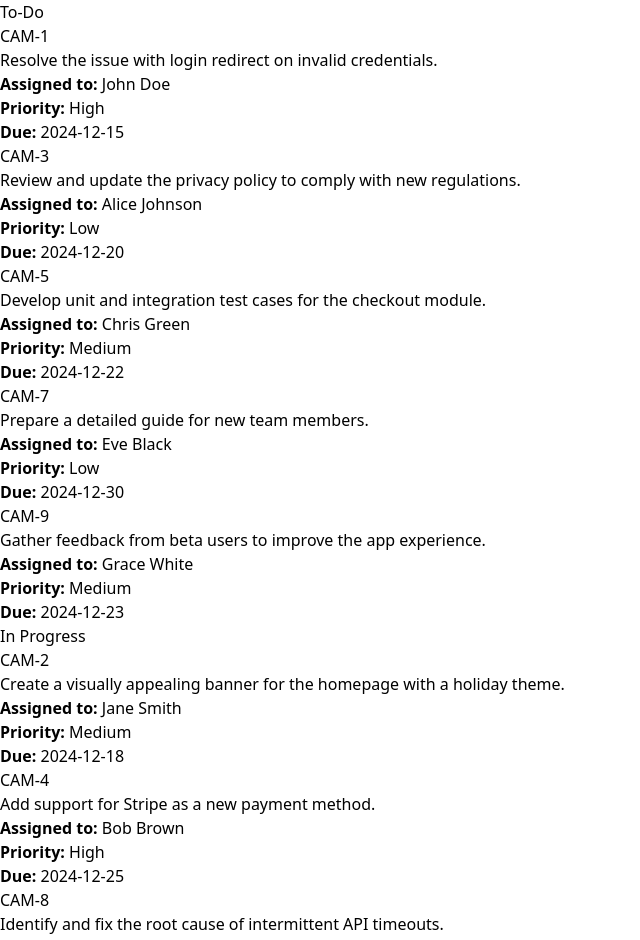
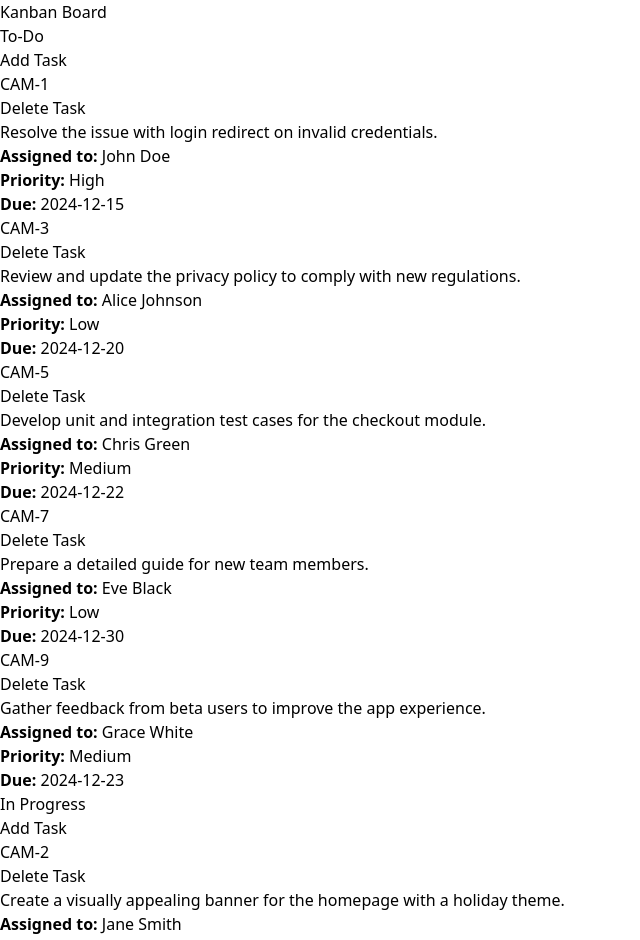
Before and after one commit to Krushan12/KanbanBoard, a React (Vite) app in the folder frontend/: page / in a window 1280 px wide. Shown: the top 940 px of the page, without its empty margins (0-640 px from the left). Built offline with nearby package versions, Linux system fonts and the light colour scheme.

Commit message:
Add Task button added and functional

```diff
--- a/frontend/src/App.jsx
+++ b/frontend/src/App.jsx
@@ -1,32 +1,52 @@
+import React, { useState, useEffect } from 'react';
 import KanbanBoard from './components/KanbanBoard';
+import { tasks as initialTasks } from './utils/data';
 
-import React, { useState } from 'react';
-import { tasks as initialTasks} from './utils/data';
+function App() {
+  const [tasks, setTasks] = useState(() => {
+
+    const savedTasks = localStorage.getItem('kanbanTasks');
+    return savedTasks ? JSON.parse(savedTasks) : initialTasks;
+  });
 
 
-function App() {
-  const [tasks, setTasks] = useState(initialTasks)
+  useEffect(() => {
+    localStorage.setItem('kanbanTasks', JSON.stringify(tasks));
+  }, [tasks]);
 
-      const updateDescription = (id,newDescription) =>{
-          setTasks((prevTasks)=>
-              prevTasks.map((task)=>
-              task.id === id ? {...task, description: newDescription}: task
-              )
-          )
-      }
+  const updateDescription = (id, newDescription) => {
+    setTasks((prevTasks) =>
+      prevTasks.map((task) =>
+        task.id === id ? { ...task, description: newDescription } : task
+      )
+    );
+  };
 
-      const updateTask = (updatedTask) => {
-        setTasks((prevTasks) =>
-          prevTasks.map((task) => (task.id === updatedTask.id ? updatedTask : task))
-        );
-      };
+  const updateTask = (updatedTask) => {
+    setTasks((prevTasks) =>
+      prevTasks.map((task) =>
+        task.id === updatedTask.id ? updatedTask : task
+      )
+    );
+  };
 
+  const addTask = (newTask) => {
+    setTasks((prevTasks) => [...prevTasks, newTask]);
+  };
 
   return (
-    < >
-      <KanbanBoard tasks={tasks} updateDescription={updateDescription} updateTask={updateTask}/>
-    </>
-  )
+    <div className="min-h-screen bg-gray-50">
+      <header className="bg-gray-900 text-white p-4 text-center">
+        <h1 className="text-3xl font-bold">Kanban Board</h1>
+      </header>
+      <KanbanBoard
+        tasks={tasks}
+        updateDescription={updateDescription}
+        updateTask={updateTask}
+        addTask={addTask}
+      />
+    </div>
+  );
 }
 
-export default App
+export default App;
--- a/frontend/src/components/Column.jsx
+++ b/frontend/src/components/Column.jsx
@@ -1,27 +1,142 @@
-import React from "react";
+import React, { useState } from "react";
 import TaskComponent from "./Task";
 
-export default function Column({ title, tasks, updateDescription, updateTask }) {
+export default function Column({ title, tasks, updateDescription, updateTask, addTask }) {
     const filteredTasks = tasks.filter((task) => task.status === title);
+
+    const [isFormVisible, setIsFormVisible] = useState(false);
+    const [newTask, setNewTask] = useState({
+        title: "",
+        description: "",
+        priority: "Medium",
+        assignee: "",
+        dueDate: ""
+    });
 
     const handleDrop = (e) => {
         e.preventDefault();
         const id = e.dataTransfer.getData("id");
-        const task = tasks.find((task) => task.id === parseInt(id, 10)); // Convert id to number if needed
+        const task = tasks.find((task) => task.id === parseInt(id, 10));
         if (task) {
-            updateTask({ ...task, status: title }); // Update the task's status
+            updateTask({ ...task, status: title });
         }
+    };
+
+    const handleInputChange = (e) => {
+        const { name, value } = e.target;
+        setNewTask(prev => ({
+            ...prev,
+            [name]: value
+        }));
+    };
+
+    const handleAddTask = () => {
+        if (!newTask.title.trim()) {
+            alert("Task title cannot be empty!");
+            return;
+        }
+
+        const taskToAdd = {
+            id: Date.now(),
+            ...newTask,
+            status: title
+        };
+
+        addTask(taskToAdd);
+
+
+        setNewTask({
+            title: "",
+            description: "",
+            priority: "Medium",
+            assignee: "",
+            dueDate: ""
+        });
+        setIsFormVisible(false);
     };
 
     return (
         <div
             onDrop={handleDrop}
-            onDragOver={(e) => e.preventDefault()} // Allow drop by preventing default behavior
+            onDragOver={(e) => e.preventDefault()}
             className="bg-gray-100 rounded-lg p-4 shadow-md w-1/3 min-h-screen"
         >
-            <h2 className="text-2xl font-bold text-gray-800 mb-4">{title}</h2>
+            <div className="flex justify-between items-center mb-4">
+                <h2 className="text-2xl font-bold text-gray-800">{title}</h2>
+                <button
+                    onClick={() => setIsFormVisible(true)}
+                    className="px-4 py-2 bg-gray-950 text-white font-semibold rounded-lg shadow-md hover:bg-gray-700 transition-all"
+                >
+                    Add Task
+                </button>
+            </div>
+
+            {isFormVisible && (
+                <div className="p-4 mb-4 bg-white rounded-lg shadow-md">
+                    <input
+                        name="title"
+                        placeholder="Task Title"
+                        value={newTask.title}
+                        onChange={handleInputChange}
+                        className="border p-2 rounded mt-2 w-full"
+                        required
+                    />
+                    <textarea
+                        name="description"
+                        placeholder="Task Description"
+                        value={newTask.description}
+                        onChange={handleInputChange}
+                        rows="2"
+                        className="border p-2 rounded mt-2 w-full"
+                    />
+                    <select
+                        name="priority"
+                        value={newTask.priority}
+                        onChange={handleInputChange}
+                        className="border p-2 rounded mt-2 w-full"
+                    >
+                        <option value="Low">Low Priority</option>
+                        <option value="Medium">Medium Priority</option>
+                        <option value="High">High Priority</option>
+                    </select>
+                    <input
+                        name="assignee"
+                        placeholder="Assignee Name"
+                        value={newTask.assignee}
+                        onChange={handleInputChange}
+                        className="border p-2 rounded mt-2 w-full"
+                    />
+                    <input
+                        name="dueDate"
+                        type="date"
+                        value={newTask.dueDate}
+                        onChange={handleInputChange}
+                        className="border p-2 rounded mt-2 w-full"
+                    />
+                    <div className="flex space-x-2 mt-2">
+                        <button
+                            onClick={handleAddTask}
+                            className="flex-1 bg-green-500 text-white px-4 py-2 rounded hover:bg-green-600"
+                        >
+                            Save Task
+                        </button>
+                        <button
+                            onClick={() => setIsFormVisible(false)}
+                            className="flex-1 bg-red-500 text-white px-4 py-2 rounded hover:bg-red-600"
+                        >
+                            Cancel
+                        </button>
+                    </div>
+                </div>
+            )}
+
             {filteredTasks.map((task) => (
-                <TaskComponent key={task.id} task={task} updateDescription={updateDescription} />
+                <TaskComponent
+                    key={task.id}
+                    task={task}
+                    updateDescription={updateDescription}
+                    updateTask={updateTask}
+                />
             ))}
         </div>
     );
--- a/frontend/src/components/KanbanBoard.jsx
+++ b/frontend/src/components/KanbanBoard.jsx
@@ -1,14 +1,30 @@
 import React from "react";
 import Column from "./Column";
 
-export default function KanbanBoard({ tasks, updateDescription,updateTask }) {
-
-
+export default function KanbanBoard({ tasks, updateDescription, updateTask, addTask }) {
   return (
     <div className="flex flex-row gap-4 p-4 bg-gray-50 min-h-screen">
-      <Column title="To-Do" tasks={tasks} updateDescription={updateDescription} updateTask={updateTask} />
-      <Column title="In Progress" tasks={tasks} updateDescription={updateDescription} updateTask={updateTask}/>
-      <Column title="Done" tasks={tasks} updateDescription={updateDescription} updateTask={updateTask} />
+      <Column
+        title="To-Do"
+        tasks={tasks}
+        updateDescription={updateDescription}
+        updateTask={updateTask}
+        addTask={addTask}
+      />
+      <Column
+        title="In Progress"
+        tasks={tasks}
+        updateDescription={updateDescription}
+        updateTask={updateTask}
+        addTask={addTask}
+      />
+      <Column
+        title="Done"
+        tasks={tasks}
+        updateDescription={updateDescription}
+        updateTask={updateTask}
+        addTask={addTask}
+      />
     </div>
   );
 }
--- a/frontend/src/components/Task.jsx
+++ b/frontend/src/components/Task.jsx
@@ -1,37 +1,83 @@
 import React, { useState } from "react";
 
-export default function TaskComponent({ task, updateDescription }) {
-    const [isEditing, setIsEditing] = useState(false)
-    const [description,setDescription] = useState(task.description)
+export default function TaskComponent({ task, updateDescription, updateTask }) {
+    const [isEditing, setIsEditing] = useState(false);
+    const [description, setDescription] = useState(task.description);
 
-    const handleClick = () =>{
-        setIsEditing(true)
+
+    const priorityColors = {
+        High: "border-red-500",
+        Medium: "border-yellow-500",
+        Low: "border-green-500"
+    };
+
+    const handleClick = () => {
+        setIsEditing(true);
+    };
+
+    const handleChange = (e) => {
+        setDescription(e.target.value);
+    };
+
+    const handleSave = () => {
+        if (description.trim()) {
+            setIsEditing(false);
+            updateDescription(task.id, description.trim());
         }
+    };
 
-    const handleChange = (e) =>{
-        setDescription(e.target.value)
+    const handleKeyDown = (e) => {
+        if (e.key === 'Enter') handleSave();
+        if (e.key === 'Escape') {
+            setIsEditing(false);
+            setDescription(task.description);
         }
-
-    const handleSave = () =>{
-        setIsEditing(false)
-        updateDescription(task.id, description)
-    }
+    };
 
     return (
         <div
             draggable
-    onDragStart={(e)=>{
-        e.dataTransfer.setData("id",task.id)
+            onDragStart={(e) => {
+                e.dataTransfer.setData("id", task.id);
             }}
+            className={`p-4 bg-white rounded-lg shadow-md m-2 border-l-4 ${priorityColors[task.priority]}`}
+        >
+            <div className="flex justify-between">
+                <h3 className="text-lg font-bold text-gray-700">{task.title}</h3>
+                <button  className="px-2 py-2  text-sm bg-gray-950 text-white font-semibold rounded-lg shadow-md hover:bg-gray-700 transition-all" >Delete Task</button>
+            </div>
 
-    className="p-4 bg-white rounded-lg shadow-md m-2 border-l-2" >
 
-        <h3 className="text-lg font-bold text-gray-500 ">{task.title}</h3>
-        {isEditing ? <input type="text" value={description} autoFocus onChange={handleChange} onBlur={handleSave} /> :<p onClick={handleClick} className="text-gray-700 mt-1">{task.description}</p>}
-        <p className="text-gray-800 mt-1"><strong>Assigned to:</strong> {task.assignee}</p>
-        <p className="text-gray-800 mt-1 " ><strong>Priority:</strong>  {task.priority}</p>
-        <p className="text-gray-800 mt-1 "><strong>Due:</strong>  {task.dueDate}</p>
+            {isEditing ? (
+                <input
+                    type="text"
+                    value={description}
+                    autoFocus
+                    onChange={handleChange}
+                    onBlur={handleSave}
+                    onKeyDown={handleKeyDown}
+                    className="w-full border rounded p-1 mt-1"
+                />
+            ) : (
+                <p
+                    onClick={handleClick}
+                    className="text-gray-700 mt-1 cursor-pointer"
+                >
+                    {task.description}
+                </p>
+            )}
 
+            <div className="mt-2 text-sm">
+                <p className="text-gray-800">
+                    <strong>Assigned to:</strong> {task.assignee}
+                </p>
+                <p className="text-gray-800">
+                    <strong>Priority:</strong> {task.priority}
+                </p>
+                <p className="text-gray-800">
+                    <strong>Due:</strong> {task.dueDate}
+                </p>
+            </div>
         </div>
     );
 }
```
Lines whose indentation alone changed are shown as unchanged.
